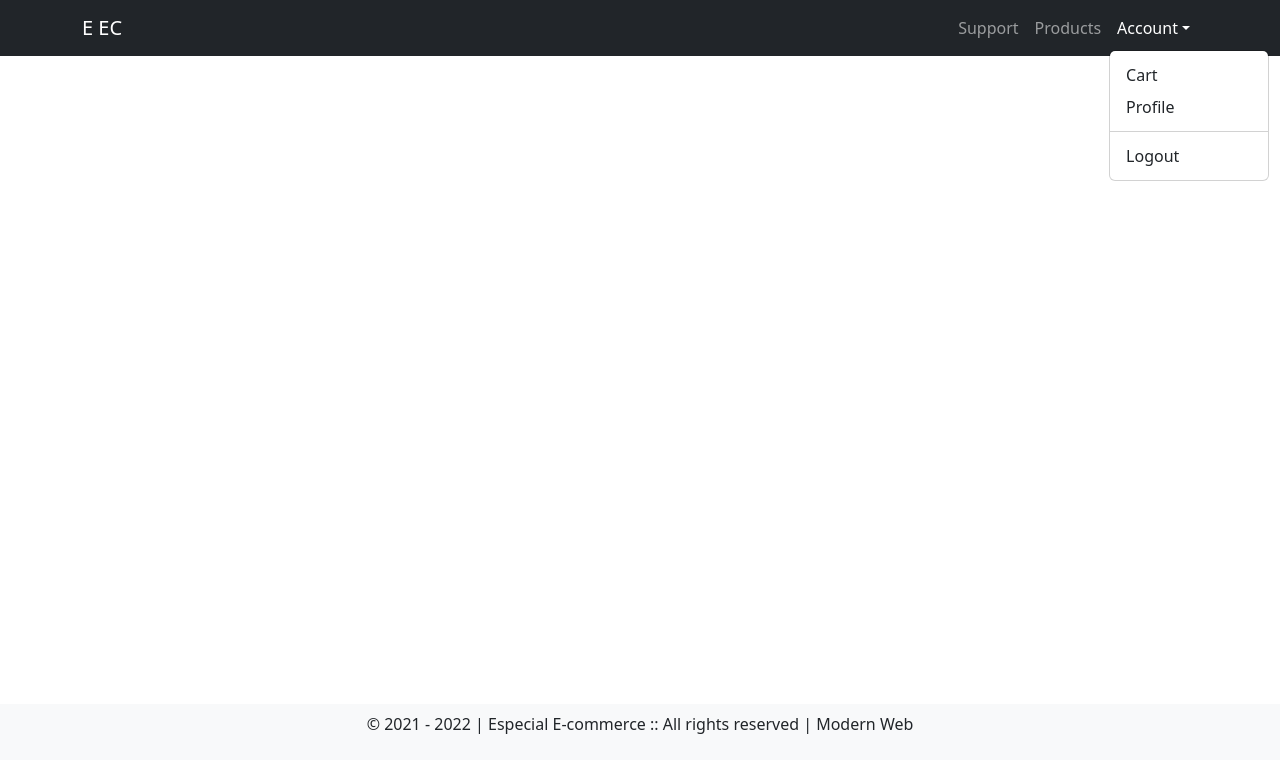
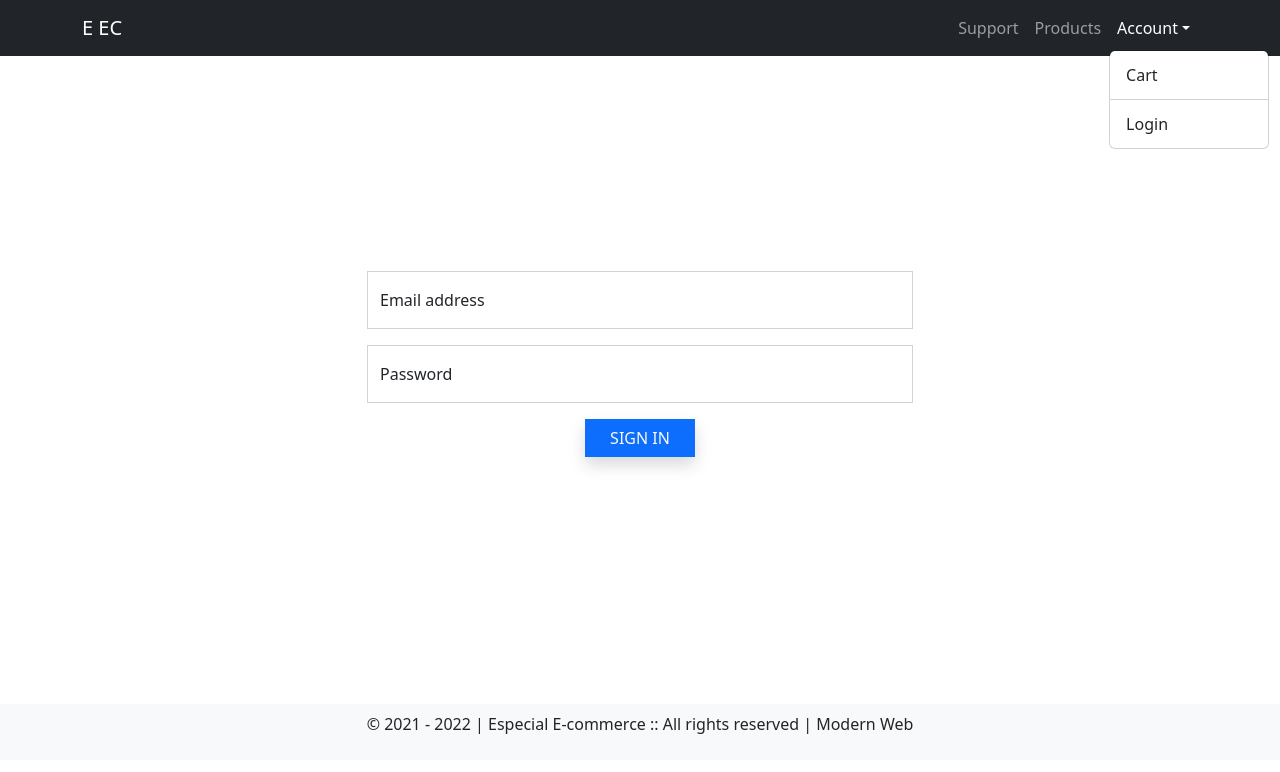
Before and after one commit to Jahid1604091/Especial-Commerce, a React (Create React App) app in the folder client/: page /login in a window 1280 px wide. Both pictures are taken after a click on the button "Account". Shown: the top 772 px of the page. Built offline with nearby package versions, Linux system fonts and the light colour scheme.

Commit message:
login logout

```diff
--- a/client/src/App.js
+++ b/client/src/App.js
@@ -4,6 +4,7 @@ import Footer from "./components/Footer";
 import Header from "./components/Header";
 import CartPage from './pages/CartPage';
 import HomePage from "./pages/HomePage";
+import LoginPage from './pages/LoginPage';
 
 function App() {
   return (
@@ -12,6 +13,7 @@ function App() {
       <main style={{ minHeight: "81vh" }}>
         <Routes>
           <Route path="/" element={<HomePage />} />
+          <Route path="/login" element={<LoginPage />} />
           <Route path="/cart" element={<CartPage />} />
           <Route path="/cart/:id" element={<CartPage />} />
         </Routes>
--- /dev/null
+++ b/client/src/actions/user.js
@@ -0,0 +1,37 @@
+import axios from "axios";
+import { USER_LOGIN_FAIL, USER_LOGIN_REQUEST, USER_LOGIN_SUCCESS, USER_LOGOUT } from "../types";
+
+export const login = (email,password) => async(dispatch)=>{
+    try {
+        dispatch({
+            type:USER_LOGIN_REQUEST
+        })
+        const config = {
+            headers:{
+                'Content-Type':'application/json'
+            }
+        }
+        const {data} = await axios.post('/api/users/login',{email,password},config)
+
+        dispatch({
+            type:USER_LOGIN_SUCCESS,
+            payload:data
+        })
+        localStorage.setItem('userInfo',JSON.stringify(data))
+
+    } catch (error) {
+        dispatch({
+            type: USER_LOGIN_FAIL,
+            payload: error.response && error.response.data.error ? error.response.data.error : error.message
+
+        })
+    }
+}
+
+export const logout = () => async(dispatch)=>{
+    localStorage.removeItem('userInfo');
+    dispatch({
+        type: USER_LOGOUT,
+    })
+
+}
--- /dev/null
+++ b/client/src/components/Alert.js
@@ -0,0 +1,15 @@
+import React, { useEffect, useState } from 'react';
+import Alert from 'react-bootstrap/Alert';
+
+export default function AlertDismissible({ variant, message }) {
+    const [show, setShow] = useState(false);
+
+    return (
+
+        <Alert variant={variant}
+            className='rounded-0 d-flex align-items-center'>
+            <p className='p-0 m-0 text-center'>{message}</p>
+        </Alert>
+
+    );
+}
--- a/client/src/components/Header.js
+++ b/client/src/components/Header.js
@@ -6,8 +6,20 @@ import Form from 'react-bootstrap/Form';
 import Nav from 'react-bootstrap/Nav';
 import Navbar from 'react-bootstrap/Navbar';
 import NavDropdown from 'react-bootstrap/NavDropdown';
-import { Link } from 'react-router-dom'
+import { useDispatch, useSelector } from 'react-redux';
+import { Link, useNavigate } from 'react-router-dom'
+import { logout } from '../actions/user';
 export default function Header() {
+  const dispatch = useDispatch()
+  const navigate = useNavigate();
+
+  const {userInfo:{data}} = useSelector(state => state.userLogin);
+
+  const handleLogout = (e) =>{
+    e.preventDefault()
+    dispatch(logout())
+    // navigate('/login')
+  }
   return (
     <Navbar bg="dark" variant='dark' expand="lg">
       <Container>
@@ -17,16 +29,25 @@ export default function Header() {
           <Nav className="ms-auto">
             <Nav.Link as={Link} to="/support">Support</Nav.Link>
             <Nav.Link as={Link} to="/">Products</Nav.Link>
-            <NavDropdown title="Account" id="basic-nav-dropdown">
+            {data ? <NavDropdown title={data.name} id="basic-nav-dropdown">
               <NavDropdown.Item as={Link} to="/cart">Cart</NavDropdown.Item>
-              <NavDropdown.Item as={Link} to="/">
+              <NavDropdown.Item as={Link} to="/profile">
                 Profile
               </NavDropdown.Item>
               <NavDropdown.Divider />
-              <NavDropdown.Item href="#!">
+              <NavDropdown.Item onClick={handleLogout}>
                 Logout
               </NavDropdown.Item>
-            </NavDropdown>
+            </NavDropdown> :
+             <NavDropdown title='Account' id="basic-nav-dropdown">
+             <NavDropdown.Item as={Link} to="/cart">Cart</NavDropdown.Item>
+             <NavDropdown.Divider />
+             <NavDropdown.Item as={Link} to='/login'>
+               Login
+             </NavDropdown.Item>
+           </NavDropdown>
+
+            }
           </Nav>
         </Navbar.Collapse>
       </Container>
--- a/client/src/components/Offcanvas.js
+++ b/client/src/components/Offcanvas.js
@@ -5,7 +5,7 @@ import { BiCartAlt, BiCommentDots } from 'react-icons/bi';
 import Badge from 'react-bootstrap/Badge';
 import { addToCart } from '../actions/cart';
 import { useDispatch } from 'react-redux';
-import Swal from 'sweetalert2'
+import Toast from '../utils/alert';
 
 //product details page
 export default function OffCanvas({ show, handleClose, product }) {
@@ -15,7 +15,10 @@ export default function OffCanvas({ show, handleClose, product }) {
     const dispatch = useDispatch();
     const handleCart = () => {
         dispatch(addToCart(product._id, +qty))
-        Swal.fire('Item added to cart')
+        Toast.fire({
+            icon: 'success',
+            title: 'Item Added to Cart!'
+          })
     }
     return (
         <>
--- /dev/null
+++ b/client/src/pages/LoginPage.js
@@ -0,0 +1,77 @@
+import React, { useState, useEffect } from 'react'
+import { Button, Col, Container, FloatingLabel, Form, Row } from 'react-bootstrap'
+import { useDispatch, useSelector } from 'react-redux'
+import { Link, useLocation, useNavigate } from 'react-router-dom'
+import { login } from '../actions/user'
+import AlertDismissible from '../components/Alert'
+import Loader from '../components/Loader'
+
+
+export default function LoginPage() {
+    const [email, setEmail] = useState('')
+    const [password, setPassword] = useState('')
+    const dispatch = useDispatch()
+    const navigate = useNavigate();
+    const { error, userInfo, loading } = useSelector(state => state.userLogin);
+
+    const location = useLocation();
+    const redirect = location.search ? location.search.split('=')[1] : '/';
+    useEffect(() => {
+        if (userInfo.success) {
+            navigate(redirect)
+        }
+    }, [userInfo,redirect,navigate])
+
+    const submitHandler = (e) => {
+        e.preventDefault()
+        dispatch(login(email, password))
+
+    }
+
+
+    return (
+        <Container>
+            <Row className='justify-content-md-center' style={{ minHeight: '81vh' }}>
+                <Col xs={12} md={6} className='m-auto'>
+                        {error && <AlertDismissible message={error} variant='danger' />}
+                        {loading && <Loader />}
+                    <Form onSubmit={submitHandler}>
+
+                        <FloatingLabel
+                            controlId="floatingInput"
+                            label="Email address"
+                            className="mb-3"
+                            type='email'
+                            value={email}
+                            onChange={e => setEmail(e.target.value)}
+                        >
+                            <Form.Control type="email" className='rounded-0' placeholder="name@example.com" />
+                        </FloatingLabel>
+
+                        <FloatingLabel
+                            controlId="floatingInput"
+                            label="Password"
+                            className="mb-3"
+                            type='password'
+                            value={password}
+                            onChange={e => setPassword(e.target.value)}
+                        >
+                            <Form.Control type="password" placeholder="name@example.com" className='rounded-0' />
+                        </FloatingLabel>
+
+                        <div className="text-center">
+                            <Button type='submit' className='px-4 text-light text-uppercase rounded-0 shadow' variant='primary'>Sign In</Button>
+                        </div>
+
+                    </Form>
+                    <Row className='py-3'>
+                        <Col>
+                            {/* New Customer ? <Link to={redirect ? `/register?redirect=${redirect}` : '/register'}>Register</Link> */}
+                        </Col>
+                    </Row>
+                </Col>
+            </Row>
+        </Container>
+
+    )
+}
--- /dev/null
+++ b/client/src/reducers/user.js
@@ -0,0 +1,32 @@
+import { USER_LOGIN_FAIL, USER_LOGIN_REQUEST, USER_LOGIN_SUCCESS, USER_LOGOUT } from "../types";
+
+export const userLoginReducer = (state = {}, action) => {
+    const { type, payload } = action;
+    switch (type) {
+        case USER_LOGIN_REQUEST:
+            return {
+                ...state,
+                loading: true,
+            }
+        case USER_LOGIN_SUCCESS:
+            return {
+                ...state,
+                loading: false,
+                userInfo: payload
+            }
+        case USER_LOGIN_FAIL:
+            return {
+                ...state,
+                loading: false,
+                error: payload
+            }
+        case USER_LOGOUT:
+            return {
+                ...state,
+                loading: false,
+                userInfo: []
+            }
+        default:
+            return state
+    }
+}
--- a/client/src/store.js
+++ b/client/src/store.js
@@ -2,21 +2,27 @@ import { createStore, applyMiddleware, combineReducers } from 'redux';
 import thunk from 'redux-thunk';
 import { composeWithDevTools } from 'redux-devtools-extension';
 
-
-
 import { productReducer } from './reducers/products';
 import { cartReducer } from './reducers/cart';
+import { userLoginReducer } from './reducers/user';
+
 
 const reducer = combineReducers({
     products: productReducer,
-    cart:cartReducer
+    cart:cartReducer,
+    userLogin:userLoginReducer
+
 });
 
 const cartItemsFromLocalStorage = localStorage.getItem('cartItems') ?
     JSON.parse(localStorage.getItem('cartItems')) : [];
 
+const userInfoFromLocalStorage = localStorage.getItem('userInfo') ?
+    JSON.parse(localStorage.getItem('userInfo')) : [];
+
 const initialState = {
-    cart: { cartItems: cartItemsFromLocalStorage }
+    cart: { cartItems: cartItemsFromLocalStorage },
+    userLogin:{userInfo:userInfoFromLocalStorage}
 }
 
 //if multiple middleware then add in the array
--- a/client/src/types.js
+++ b/client/src/types.js
@@ -5,3 +5,8 @@ export const GET_PRODUCTS_FAIL = 'GET_PRODUCTS_FAIL'
 export const ADD_TO_CART = 'ADD_TO_CART'
 export const REMOVE_FROM_CART = 'REMOVE_FROM_CART'
 export const CLEAR_CART = 'CLEAR_CART'
+
+export const USER_LOGIN_REQUEST = 'USER_LOGIN_REQUEST'
+export const USER_LOGIN_SUCCESS = 'USER_LOGIN_SUCCESS'
+export const USER_LOGIN_FAIL = 'USER_LOGIN_FAIL'
+export const USER_LOGOUT = 'USER_LOGOUT'
--- /dev/null
+++ b/client/src/utils/alert.js
@@ -0,0 +1,15 @@
+import Swal from "sweetalert2"
+
+const Toast = Swal.mixin({
+    toast: true,
+    position: 'top-end',
+    showConfirmButton: false,
+    timer: 3000,
+    timerProgressBar: true,
+    didOpen: (toast) => {
+      toast.addEventListener('mouseenter', Swal.stopTimer)
+      toast.addEventListener('mouseleave', Swal.resumeTimer)
+    }
+  })
+
+  export default Toast;
```
